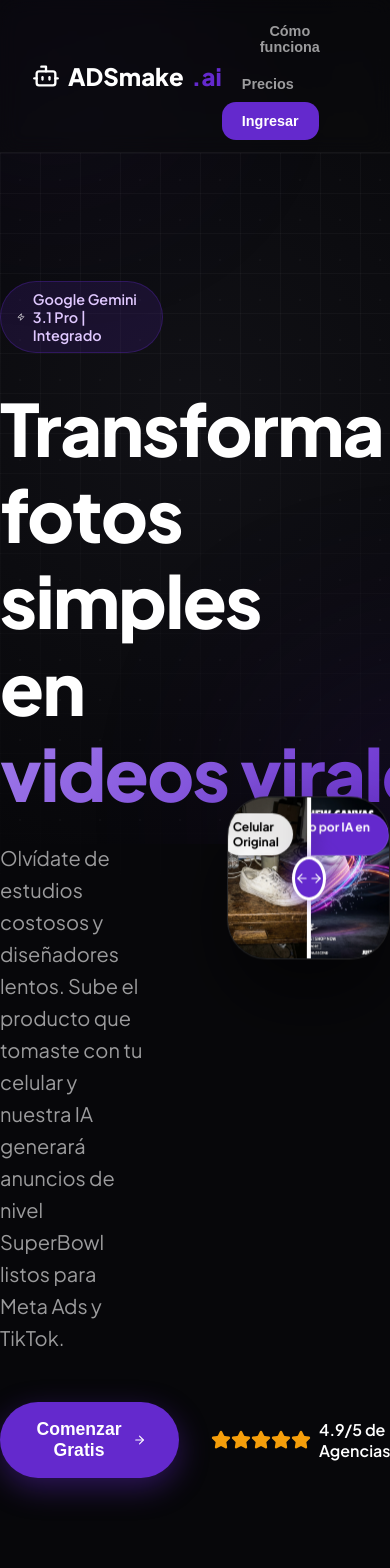
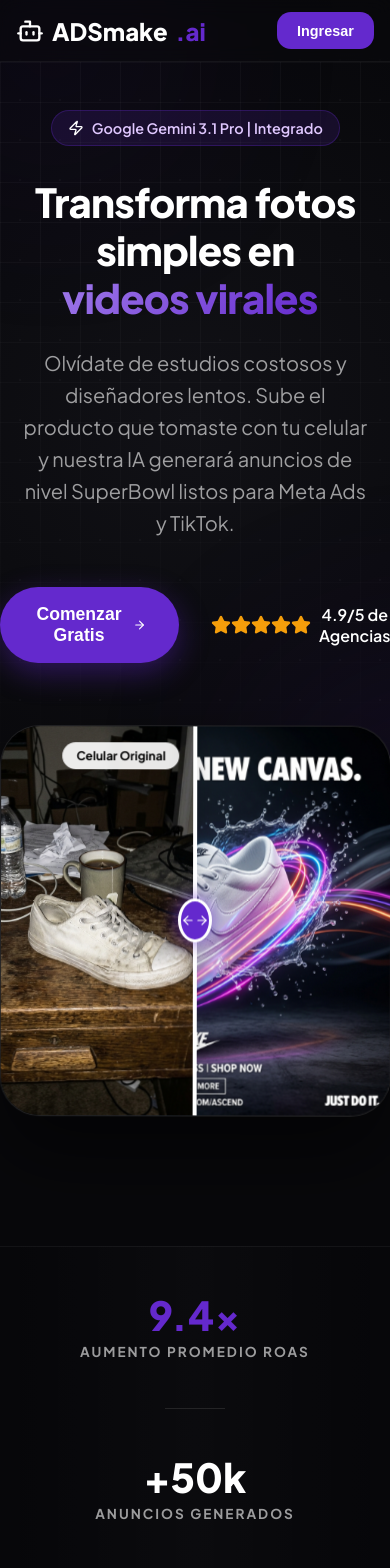
Before and after one commit to SOSMee2025/adsmake, a React (Vite) app: page / in a window 390 px wide. Shown: the top 1568 px of the page. Built offline with nearby package versions, Linux system fonts and the light colour scheme.

Commit message:
Fix mobile responsive styling

```diff
--- a/src/components/landing/LandingPage.tsx
+++ b/src/components/landing/LandingPage.tsx
@@ -98,15 +98,15 @@
       <main style={{ position: 'relative', zIndex: 10 }}>
         <div className="bg-grid"></div>
         {/* HERO SECTION */}
-        <div className="hero" style={{ paddingTop: '8rem', paddingBottom: '4rem', textAlign: 'left', display: 'grid', gridTemplateColumns: 'repeat(2, minmax(0, 1fr))', gap: '4rem', maxWidth: '1200px', margin: '0 auto', alignItems: 'center' }}>
+        <div className="hero hero-grid">
           <div>
             <div style={{ display: 'inline-flex', alignItems: 'center', gap: '0.5rem', background: 'rgba(100, 41, 205, 0.15)', padding: '0.5rem 1rem', borderRadius: '100px', border: '1px solid rgba(100, 41, 205, 0.3)', marginBottom: '2rem' }}>
               <Zap size={16} className="gradient-text-primary" />
               <span style={{ fontSize: '0.9rem', fontWeight: 600, color: '#e0c8ff' }}>Google Gemini 3.1 Pro | Integrado</span>
             </div>
-            <h1 style={{ fontSize: '4.5rem', lineHeight: '1.2', marginBottom: '1.5rem', letterSpacing: '-0.02em', minHeight: '140px' }}>
+            <h1 className="hero-title-responsive">
               Transforma fotos simples en <br/>
-              <div style={{ display: 'inline-block', whiteSpace: 'nowrap', minWidth: '500px' }}>
+              <div className="typing-container">
                 <TypingEffect />
               </div>
             </h1>
@@ -134,19 +134,19 @@
 
         {/* PERFORMANCE METRICS BAR */}
         <div style={{ padding: '3rem 2rem', margin: '4rem 0', borderTop: '1px solid rgba(255,255,255,0.05)', borderBottom: '1px solid rgba(255,255,255,0.05)', background: 'linear-gradient(90deg, transparent, rgba(255,255,255,0.02), transparent)' }}>
-          <div style={{ maxWidth: '1000px', margin: '0 auto', display: 'flex', justifyContent: 'space-between', alignItems: 'center' }}>
+          <div className="metrics-container">
             <div style={{ textAlign: 'center' }}>
-              <div style={{ fontSize: '3rem', fontWeight: 800, color: 'var(--primary)', lineHeight: 1, marginBottom: '0.5rem' }}>9.4x</div>
+              <div className="metric-number" style={{ color: 'var(--primary)' }}>9.4x</div>
               <div style={{ color: 'var(--text-muted)', fontSize: '0.85rem', fontWeight: 700, textTransform: 'uppercase', letterSpacing: '2px' }}>Aumento Promedio ROAS</div>
             </div>
-            <div style={{ width: '1px', height: '60px', background: 'rgba(255,255,255,0.1)' }}></div>
+            <div className="metric-divider"></div>
             <div style={{ textAlign: 'center' }}>
-              <div style={{ fontSize: '3rem', fontWeight: 800, color: '#fff', lineHeight: 1, marginBottom: '0.5rem' }}>+50k</div>
+              <div className="metric-number">+50k</div>
               <div style={{ color: 'var(--text-muted)', fontSize: '0.85rem', fontWeight: 700, textTransform: 'uppercase', letterSpacing: '2px' }}>Anuncios Generados</div>
             </div>
-            <div style={{ width: '1px', height: '60px', background: 'rgba(255,255,255,0.1)' }}></div>
+            <div className="metric-divider"></div>
             <div style={{ textAlign: 'center' }}>
-              <div style={{ fontSize: '3rem', fontWeight: 800, color: '#fff', lineHeight: 1, marginBottom: '0.5rem' }}>-40%</div>
+              <div className="metric-number">-40%</div>
               <div style={{ color: 'var(--text-muted)', fontSize: '0.85rem', fontWeight: 700, textTransform: 'uppercase', letterSpacing: '2px' }}>Costo Por Adquisición</div>
             </div>
           </div>
@@ -155,12 +155,12 @@
         {/* THE PROBLEM SECTION */}
         <div style={{ padding: '6rem 2rem', background: 'var(--bg-background)' }}>
           <div style={{ maxWidth: '900px', margin: '0 auto', textAlign: 'center' }}>
-            <h2 style={{ fontSize: '3rem', marginBottom: '1.5rem', color: '#fff', lineHeight: '1.2' }}>Tú quieres vender. No pagar agencias ni vivir diseñando.</h2>
+            <h2 className="section-title">Tú quieres vender. No pagar agencias ni vivir diseñando.</h2>
             <p style={{ fontSize: '1.25rem', color: 'var(--text-muted)', marginBottom: '4rem', maxWidth: '800px', margin: '0 auto 4rem auto' }}>
               Pagar $2,000/mes a una agencia y esperar semanas por un par de imágenes... Mientras tanto tu competencia duplica sus ventas con automatización.
             </p>
 
-            <div style={{ display: 'grid', gridTemplateColumns: '1fr 1fr', gap: '2rem', textAlign: 'left' }}>
+            <div className="cards-grid">
               <div className="glass-panel" style={{ padding: '2.5rem', border: '1px solid rgba(255,0,0,0.2)' }}>
                 <h3 style={{ color: '#ff6b6b', display: 'flex', alignItems: 'center', gap: '0.5rem', marginBottom: '1rem' }}><span style={{ fontSize: '1.5rem' }}>❌</span> La Vía Lenta</h3>
                 <ul style={{ listStyle: 'none', padding: 0, color: 'var(--text-muted)', display: 'flex', flexDirection: 'column', gap: '1rem' }}>
@@ -188,11 +188,11 @@
         <div style={{ background: '#09090b', padding: '8rem 2rem', marginTop: '4rem', borderTop: '1px solid rgba(255,255,255,0.05)' }}>
           <div style={{ maxWidth: '1200px', margin: '0 auto' }}>
             <div style={{ textAlign: 'center', marginBottom: '4rem' }}>
-              <h2 style={{ fontSize: '3rem', marginBottom: '1rem' }}>¿Por qué ADSmake destroza<br /> a la competencia?</h2>
+              <h2 className="section-title">¿Por qué ADSmake destroza<br /> a la competencia?</h2>
               <p style={{ color: 'var(--text-muted)', fontSize: '1.2rem' }}>La plataforma más avanzada en el mercado hispano.</p>
             </div>
 
-            <div style={{ display: 'grid', gridTemplateColumns: 'repeat(3, 1fr)', gap: '2rem' }}>
+            <div className="features-grid-3">
               <div className="glass-panel glow-card" style={{ padding: '3rem 2rem', textAlign: 'center' }}>
                 <Clock size={48} className="gradient-text-primary" style={{ margin: '0 auto 1.5rem auto' }} />
                 <h3>Diseños en Segundos</h3>
@@ -214,7 +214,7 @@
 
         {/* INFINITE MARQUEE RESULTS */}
         <div style={{ padding: '6rem 0', textAlign: 'center', overflow: 'hidden' }}>
-          <h2 style={{ fontSize: '2.5rem', marginBottom: '1rem' }}>Míralo con tus propios ojos</h2>
+          <h2 className="section-title-md">Míralo con tus propios ojos</h2>
           <p style={{ color: 'var(--text-muted)', marginBottom: '3rem' }}>Agencias y marcas globales ya confían en nosotros.</p>
 
           <div className="marquee-wrapper">
@@ -243,8 +243,8 @@
         </div>
 
         {/* CTA SECTION */}
-        <div style={{ background: 'linear-gradient(to bottom, transparent, rgba(100, 41, 205, 0.1))', padding: '8rem 2rem', textAlign: 'center' }}>
-          <h2 style={{ fontSize: '4rem', marginBottom: '1.5rem' }}>Listo para el futuro de Ads?</h2>
+        <div className="cta-section">
+          <h2 className="cta-title">Listo para el futuro de Ads?</h2>
           <button className="btn btn-primary" style={{ padding: '1.25rem 3rem', fontSize: '1.25rem', borderRadius: '100px', boxShadow: '0 0 40px rgba(100, 41, 205, 0.6)' }} onClick={() => setView('app')}>
             Crear Anuncios Mágicos Ahora
           </button>
--- a/src/index.css
+++ b/src/index.css
@@ -857,13 +857,25 @@
   }
   .dashboard-layout {
     flex-direction: column;
+    height: auto;
+    overflow: visible;
   }
   .sidebar {
     height: auto;
     position: static;
+    max-height: none;
+    overflow: visible;
+  }
+  .content-area {
+    overflow: visible;
+    height: auto;
+  }
+  .dashboard-view {
+    height: auto;
+    overflow: visible;
+    min-height: 100vh;
   }
 }
-
 /* Extra Animations */
 @keyframes spin {
   to { transform: rotate(360deg); }
@@ -1049,3 +1061,128 @@
   box-shadow: 0 25px 50px rgba(100, 41, 205, 0.2);
   border-color: rgba(100, 41, 205, 0.4);
 }
+
+/* Responsive Landing Page Classes */
+.hero-grid {
+  padding-top: 8rem;
+  padding-bottom: 4rem;
+  text-align: left;
+  display: grid;
+  grid-template-columns: repeat(2, minmax(0, 1fr));
+  gap: 4rem;
+  max-width: 1200px;
+  margin: 0 auto;
+  align-items: center;
+}
+
+.hero-title-responsive {
+  font-size: clamp(2.5rem, 8vw, 4.5rem);
+  line-height: 1.2;
+  margin-bottom: 1.5rem;
+  letter-spacing: -0.02em;
+  min-height: auto;
+}
+
+.typing-container {
+  display: inline-block;
+  white-space: nowrap;
+  min-width: 500px;
+}
+
+.metrics-container {
+  max-width: 1000px;
+  margin: 0 auto;
+  display: flex;
+  justify-content: space-between;
+  align-items: center;
+}
+
+.metric-number {
+  font-size: clamp(2.5rem, 5vw, 3rem);
+  font-weight: 800;
+  line-height: 1;
+  margin-bottom: 0.5rem;
+  color: #fff;
+}
+
+.metric-divider {
+  width: 1px;
+  height: 60px;
+  background: rgba(255,255,255,0.1);
+}
+
+.section-title {
+  font-size: clamp(2rem, 6vw, 3rem);
+  margin-bottom: 1.5rem;
+  color: #fff;
+  line-height: 1.2;
+}
+
+.section-title-md {
+  font-size: clamp(1.8rem, 5vw, 2.5rem);
+  margin-bottom: 1rem;
+}
+
+.cards-grid {
+  display: grid;
+  grid-template-columns: 1fr 1fr;
+  gap: 2rem;
+  text-align: left;
+}
+
+.features-grid-3 {
+  display: grid;
+  grid-template-columns: repeat(3, 1fr);
+  gap: 2rem;
+}
+
+.cta-section {
+  background: linear-gradient(to bottom, transparent, rgba(100, 41, 205, 0.1));
+  padding: 8rem 2rem;
+  text-align: center;
+}
+
+.cta-title {
+  font-size: clamp(2.5rem, 8vw, 4rem);
+  margin-bottom: 1.5rem;
+}
+
+/* Mobile Overrides */
+@media (max-width: 768px) {
+  .hero-grid {
+    grid-template-columns: 1fr;
+    gap: 2rem;
+    padding-top: 3rem;
+    text-align: center;
+  }
+  .hero-grid > div:first-child {
+    display: flex;
+    flex-direction: column;
+    align-items: center;
+  }
+  .typing-container {
+    white-space: normal;
+    min-width: auto;
+  }
+  .metrics-container {
+    flex-direction: column;
+    gap: 3rem;
+  }
+  .metric-divider {
+    width: 60px;
+    height: 1px;
+  }
+  .cards-grid,
+  .features-grid-3 {
+    grid-template-columns: 1fr;
+  }
+  .navbar {
+    padding: 0.75rem 1rem !important;
+  }
+  .navbar .actions button:not(.btn-primary) {
+    display: none;
+  }
+  .slider-container {
+    margin-top: 2rem;
+  }
+}
```
